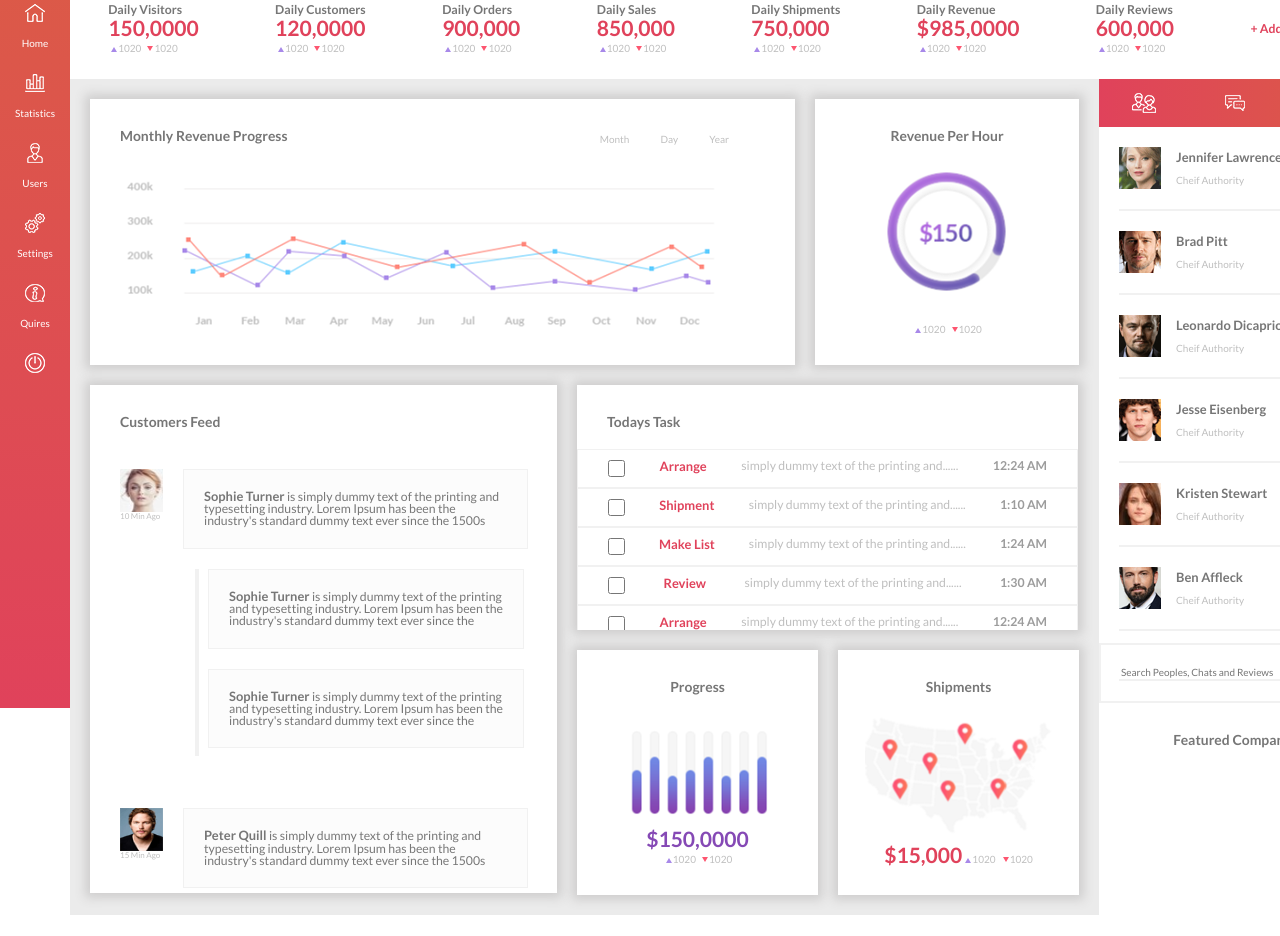
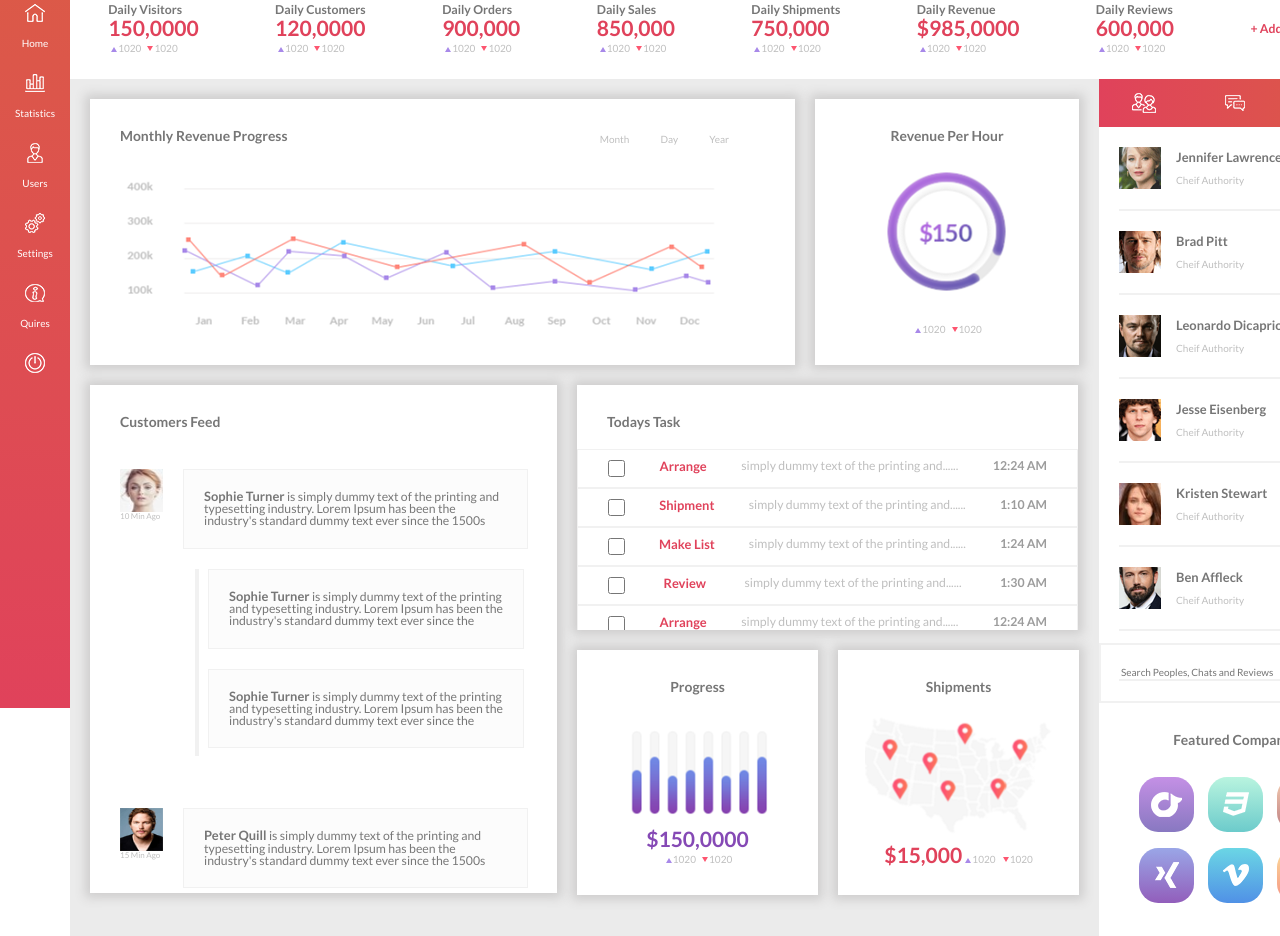
Before and after one commit to kireally/dashboard, a plain HTML site: page index.html in a window 1280 px wide. Shown: the part 92-1028 px from the top of the page. Before the commit the page ends 1007 px from the top, so only its background shows below. Drawn offline with Linux system fonts and the light colour scheme.

Commit message:
feat: add not adaptive footer

```diff
--- a/source/scss/components/_footer.scss
+++ b/source/scss/components/_footer.scss
@@ -0,0 +1,55 @@
+.footer {
+    width: 273px;
+    padding: 0 40px 33px;
+    background-color:rgb(255, 255, 255);
+    box-sizing: border-box;
+
+    // @include big-screen {
+    //     flex-direction: column;
+    //     margin: 0 auto;
+    //     width: 80%;
+    // }
+
+    &__links {
+        display: flex;
+        justify-content: space-between;
+        flex-wrap: wrap;
+        margin-top: 30px;
+    }
+
+    &__link {
+        display: block;
+        width: 55px;
+        height: 55px;
+        background-color: salmon;
+        border-radius: 35%;
+    }
+
+    &__link:nth-child(n + 4) {
+        margin-top: 16px;
+    }
+
+    &__link:nth-child(1) {
+        background: url(../img/footer/rdio.png) no-repeat center, linear-gradient(to bottom, rgb(196, 144, 229), rgb(136, 120, 193));
+    }
+
+    &__link:nth-child(2) {
+        background: url(../img/footer/css-3.png) no-repeat center, linear-gradient(to bottom, rgb(185, 244, 223), rgb(108, 203, 203));
+    }
+
+    &__link:nth-child(3) {
+        background: url(../img/footer/deviantart.png) no-repeat center, linear-gradient(to bottom, rgb(247, 206, 177), rgb(187, 124, 129));
+    }
+
+    &__link:nth-child(4) {
+        background: url(../img/footer/xing.png) no-repeat center, linear-gradient(to bottom, rgb(154, 166, 231), rgb(146, 94, 187));
+    }
+
+    &__link:nth-child(5) {
+        background: url(../img/footer/vimeo.png) no-repeat center, linear-gradient(to bottom, rgb(107, 214, 229), rgb(80, 145, 230));
+    }
+
+    &__link:nth-child(6) {
+        background: url(../img/footer/vk.png) no-repeat center, linear-gradient(to bottom, rgb(252, 222, 153), rgb(245, 144, 131));
+    }
+}
```
Also changed, not shown: source/style/main.css.
